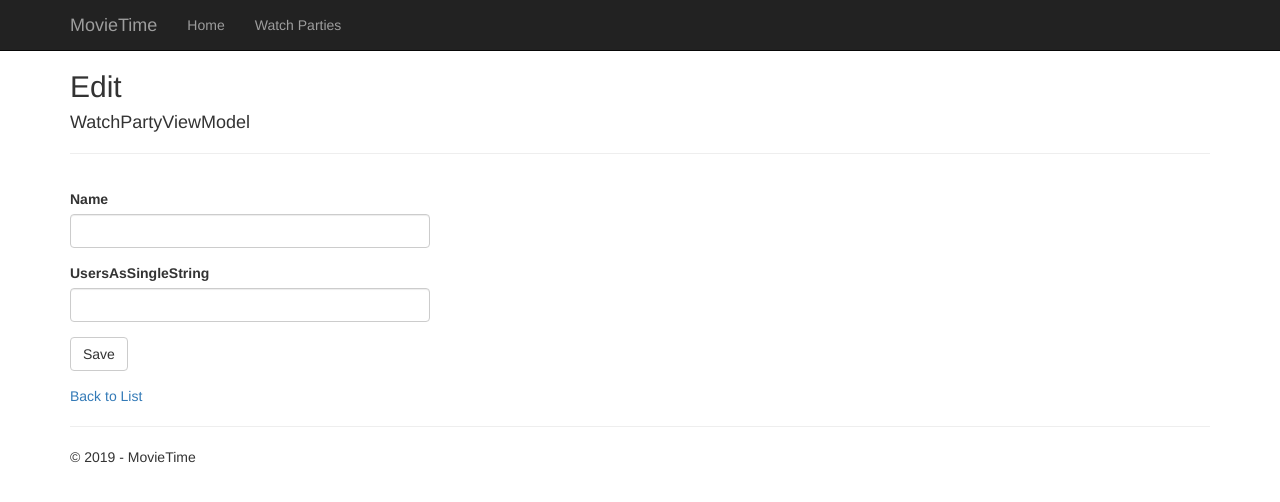
After one commit to ktagseth88/MovieTime, an ASP.NET Core app: template MovieTime/Views/WatchParty/Edit.cshtml in a window 1280 px wide. The commit adds this page. Shown: the top 502 px of the page. Run offline with ASP.NET Core 8, Linux system fonts and the light colour scheme; the template is opened without the code that fills it, so the values that code supplies are empty; some libraries are stand-ins or nearby versions.

Commit message:
Added base watch party functionality

```diff
--- a/MovieTime/Views/Shared/_Layout.cshtml
+++ b/MovieTime/Views/Shared/_Layout.cshtml
@@ -31,7 +31,7 @@
             <div class="navbar-collapse collapse">
                 <ul class="nav navbar-nav">
                     <li><a asp-area="" asp-controller="Home" asp-action="Index">Home</a></li>
-                    <li><a asp-controller="WatchParty" asp-action="GetUserWatchParties">Watch Parties</a></li>
+                    <li><a asp-controller="WatchParty" asp-action="Index">Watch Parties</a></li>
                 </ul>
             </div>
         </div>
--- /dev/null
+++ b/MovieTime/Views/WatchParty/Edit.cshtml
@@ -0,0 +1,40 @@
+@model MovieTime.ViewModels.WatchParty.WatchPartyViewModel
+
+@{
+    ViewData["Title"] = "Edit";
+}
+
+<h2>Edit</h2>
+
+<h4>WatchPartyViewModel</h4>
+<hr />
+<div class="row">
+    <div class="col-md-4">
+        <form asp-action="Edit">
+            <div asp-validation-summary="ModelOnly" class="text-danger"></div>
+            <div class="form-group">
+                <input asp-for="WatchPartyId" class="form-control" type="hidden"/>
+            </div>
+            <div class="form-group">
+                <label asp-for="Name" class="control-label"></label>
+                <input asp-for="Name" class="form-control" />
+                <span asp-validation-for="Name" class="text-danger"></span>
+            </div>
+            <div class="form-group">
+                <label asp-for="UsersAsSingleString" class="control-label"></label>
+                <input asp-for="UsersAsSingleString" class="form-control" />
+            </div>
+            <div class="form-group">
+                <input type="submit" value="Save" class="btn btn-default" />
+            </div>
+        </form>
+    </div>
+</div>
+
+<div>
+    <a asp-action="Index">Back to List</a>
+</div>
+
+@section Scripts {
+    @{await Html.RenderPartialAsync("_ValidationScriptsPartial");}
+}
```
Also changed, not shown: MovieTime/Controllers/WatchPartyController.cs (+46 -3 lines), MovieTime/Services/WatchPartyService.cs (+27 -5 lines), MovieTime/ViewModels/WatchParty/WatchPartyViewModel.cs (+13 -1 lines), MovieTime/Views/WatchParty/Index.cshtml (added, +31 -0 lines), MovieTime/Views/WatchParty/UserWatchParties.cshtml (deleted, +0 -15 lines).
